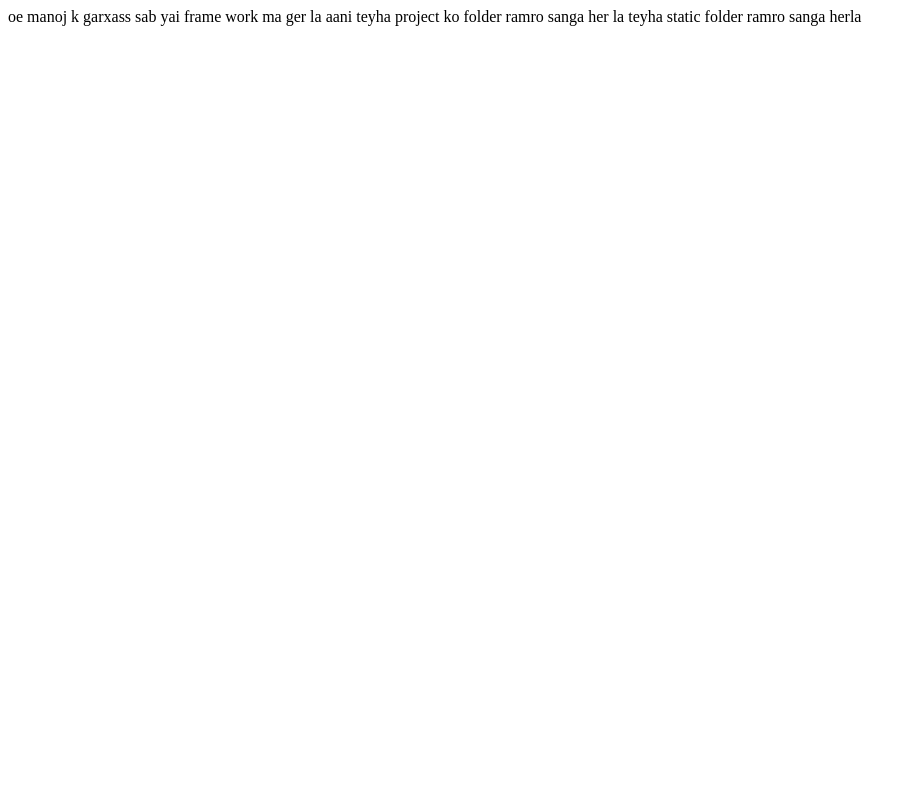
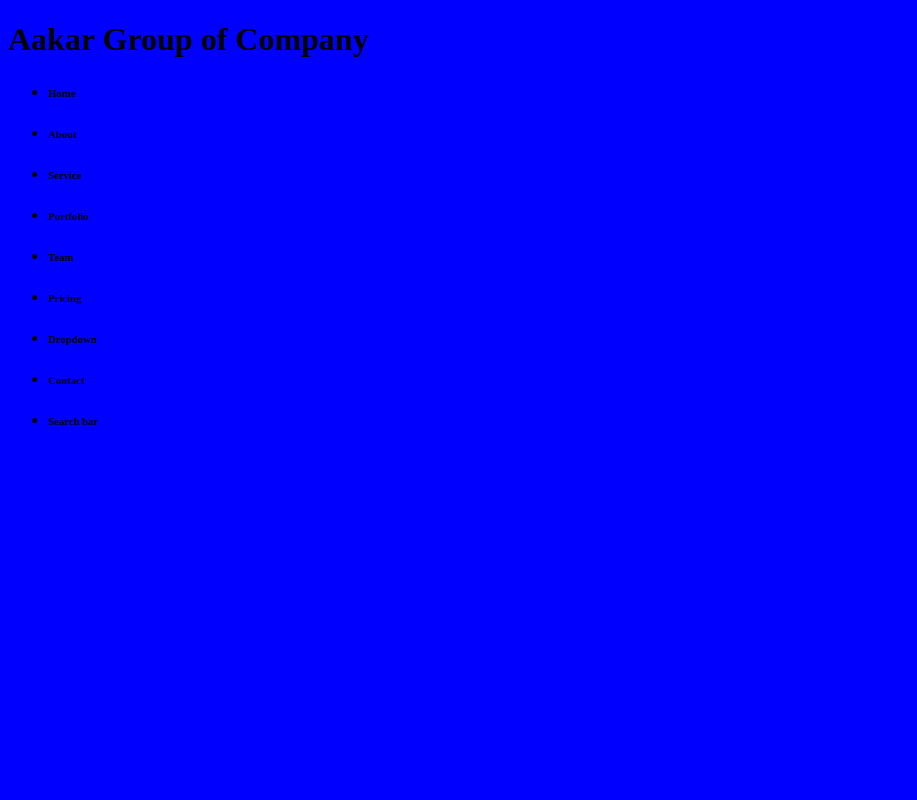
Before and after one commit to manoj402/AakarGroup, a Django app: page / in a window 1280 px wide. Shown: the whole page, without its empty margins (0-917 px from the left). Run offline with Django 5.2, Linux system fonts and the light colour scheme.

Commit message:
index updated

```diff
--- a/project/templates/index.html
+++ b/project/templates/index.html
@@ -1 +1,49 @@
-oe manoj k garxass sab yai frame work ma ger la aani teyha project ko folder ramro sanga her la teyha static folder ramro sanga herla
+{% load static %}
+
+<!DOCTYPE html>
+
+<!DOCTYPE html>
+<!--[if lt IE 7]>      <html class="no-js lt-ie9 lt-ie8 lt-ie7"> <![endif]-->
+<!--[if IE 7]>         <html class="no-js lt-ie9 lt-ie8"> <![endif]-->
+<!--[if IE 8]>         <html class="no-js lt-ie9"> <![endif]-->
+<!--[if gt IE 8]>      <html class="no-js"> <!--<![endif]-->
+<html>
+    <head>
+        <meta charset="utf-8">
+        <meta http-equiv="X-UA-Compatible" content="IE=edge">
+        <title>
+            Aakar Group of company
+        </title>
+        <meta name="description" content="">
+        <meta name="viewport" content="width=device-width, initial-scale=1">
+        <link rel="stylesheet" href="{% static 'static\css\main.css' %}">
+    </head>
+    <body class="background">
+        <h1> Aakar Group of Company</h1>
+        <!-- This code is used for navigation bar -->
+        <nav class="navigation-bar">
+            <div class="navigation-div">
+                <ul class="navigation-list">
+
+                    <li><h6>Home</h6></li>
+                    <li><h6>About</h6></li>
+                    <li><h6>Service</h6></li>
+                    <li><h6>Portfolio</h6></li>
+                    <li><h6>Team</h6></li>
+                    <li><h6>Pricing</h6></li>
+                    <li><h6>Dropdown</h6></li>
+                    <li><h6>Contact</h6></li>
+                    <li><h6>Search bar</h6></li>
+
+                </ul>
+
+
+
+            </div>
+
+        </nav>
+
+        <!-- this can be use as it required <script src="" async defer></script>-->
+        <script src="" async defer></script>
+    </body>
+</html>
```
